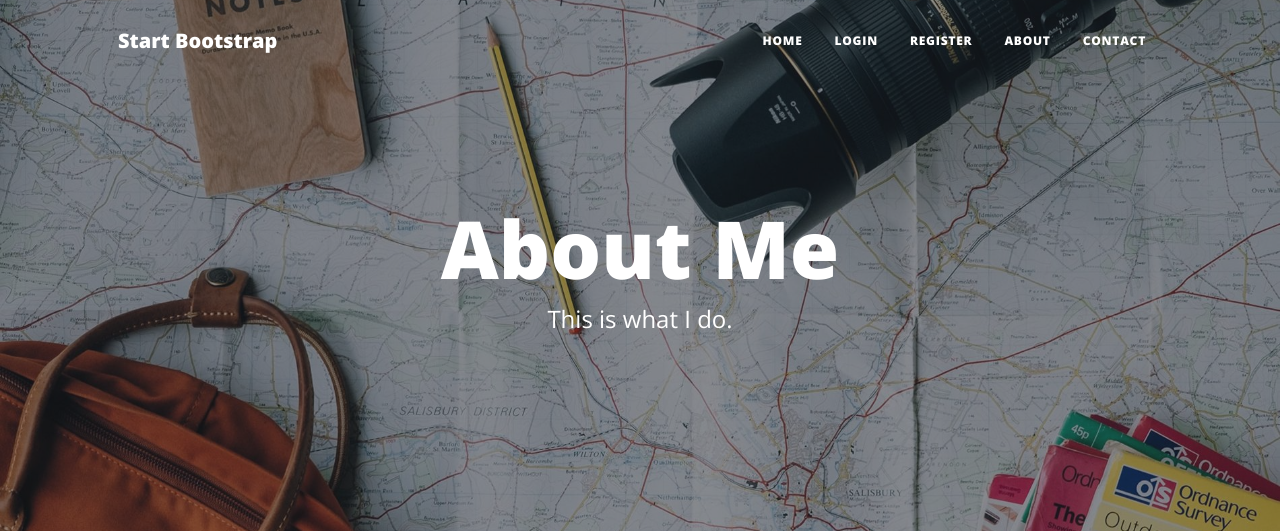
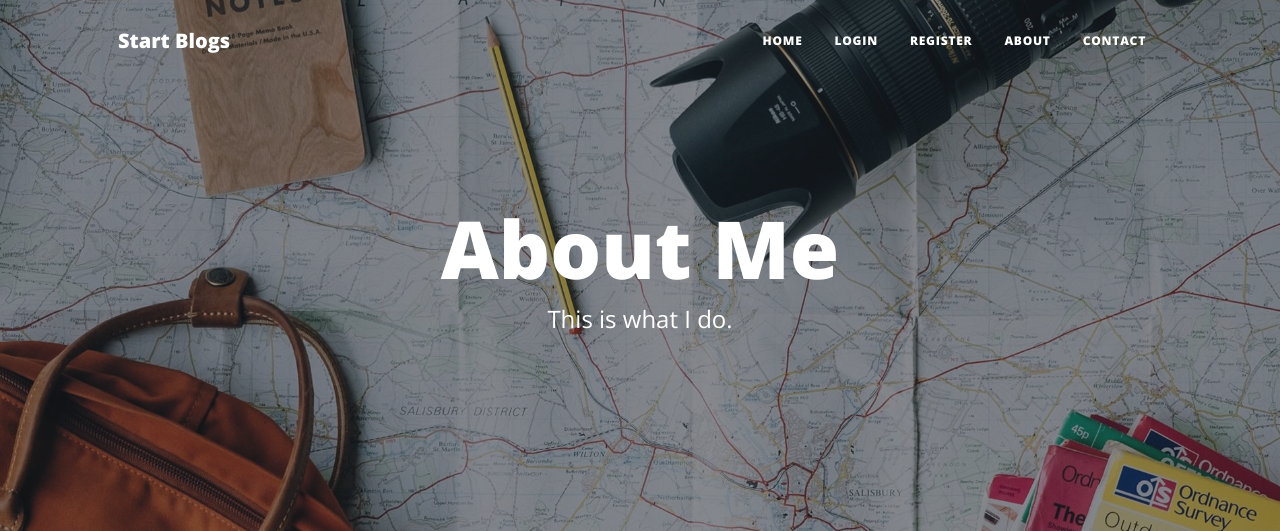
Before and after one commit to Harshit-Soni78/Day-71-Blog-for-Development, a Flask app: page /about in a window 1280 px wide. Shown: the top 531 px of the page. Run offline with Flask 3, Linux system fonts and the light colour scheme; some libraries are stand-ins or nearby versions.

Commit message:
change some text

```diff
--- a/templates/header.html
+++ b/templates/header.html
@@ -44,7 +44,7 @@
     <!-- Navigation-->
     <nav class="navbar navbar-expand-lg navbar-light" id="mainNav">
       <div class="container px-4 px-lg-5">
-        <a class="navbar-brand" href="/">Start Bootstrap</a>
+        <a class="navbar-brand" href="/">Start Blogs</a>
         <button
           class="navbar-toggler"
           type="button"
```
Also changed, not shown: main.py (line endings or trailing spaces), static/assets/favicon.ico, static/assets/img/angela-profile.jpg (deleted).
